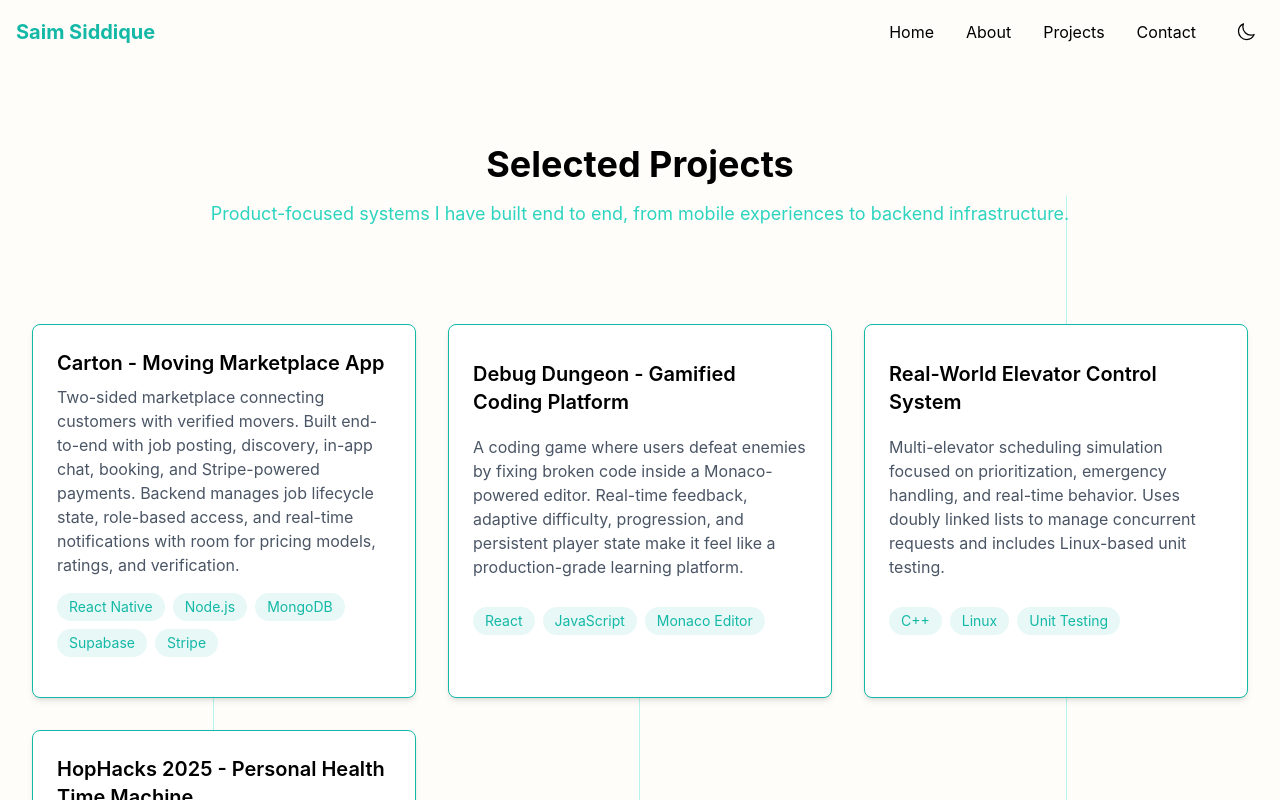
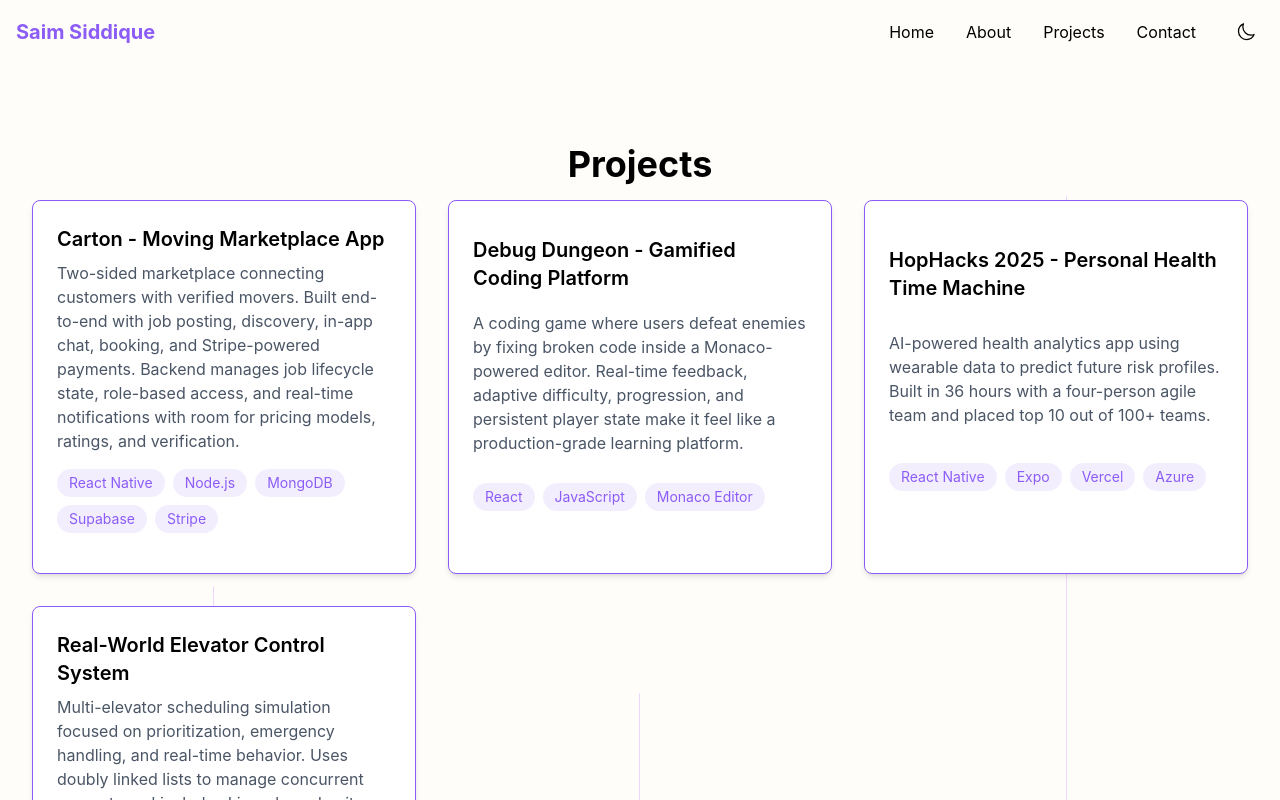
Before and after one commit to SaimSiddique1/Devfolio, a Next.js app: page /projects in a window 1280 px wide. Shown: the top 800 px of the page. Built offline with nearby package versions, Linux system fonts and the light colour scheme.

Commit message:
updated text within personal portfolio

```diff
--- a/src/app/projects/page.tsx
+++ b/src/app/projects/page.tsx
@@ -14,16 +14,8 @@ export default function Projects() {
         animate={{ opacity: 1, y: 0 }}
         transition={{ duration: 0.5 }}
       >
-        Selected Projects
+        Projects
       </motion.h1>
-      <motion.p
-        className="text-lg text-secondary mb-24 text-center"
-        initial={{ opacity: 0, y: 20 }}
-        animate={{ opacity: 1, y: 0 }}
-        transition={{ duration: 0.5, delay: 0.2 }}
-      >
-        Product-focused systems I have built end to end, from mobile experiences to backend infrastructure.
-      </motion.p>
 
       <motion.div
         className="grid grid-cols-1 sm:grid-cols-2 lg:grid-cols-3  gap-8"
--- a/src/config/siteConfig.ts
+++ b/src/config/siteConfig.ts
@@ -26,7 +26,7 @@ export const siteConfig = {
         }
     },
     showDevLogo: false, // Set to true to show a developer logo (</>) with site name, false for just site name
-    siteColorTheme: "teal", // Options: blue, green, purple, pink, orange, red, yellow, teal
+    siteColorTheme: "purple", // Options: blue, green, purple, pink, orange, red, yellow, teal
 
 
     // ========================= NAVIGATION =========================
--- a/src/contents/projects.ts
+++ b/src/contents/projects.ts
@@ -14,16 +14,17 @@ export const projects: Project[] = [
     technologies: ["React", "JavaScript", "Monaco Editor"],
   },
   {
+    title: "HopHacks 2025 - Personal Health Time Machine",
+    description:
+      "AI-powered health analytics app using wearable data to predict future risk profiles. Built in 36 hours with a four-person agile team and placed top 10 out of 100+ teams.",
+    technologies: ["React Native", "Expo", "Vercel", "Azure"],
+  },
+  {
     title: "Real-World Elevator Control System",
     description:
       "Multi-elevator scheduling simulation focused on prioritization, emergency handling, and real-time behavior. Uses doubly linked lists to manage concurrent requests and includes Linux-based unit testing.",
     technologies: ["C++", "Linux", "Unit Testing"],
   },
-  {
-    title: "HopHacks 2025 - Personal Health Time Machine",
-    description:
-      "AI-powered health analytics app using wearable data to predict future risk profiles. Built in 36 hours with a four-person agile team and placed top 10 out of 100+ teams.",
-    technologies: ["React Native", "Expo", "Vercel", "Azure"],
-  },
+
   // Add more projects as needed
 ];
```
